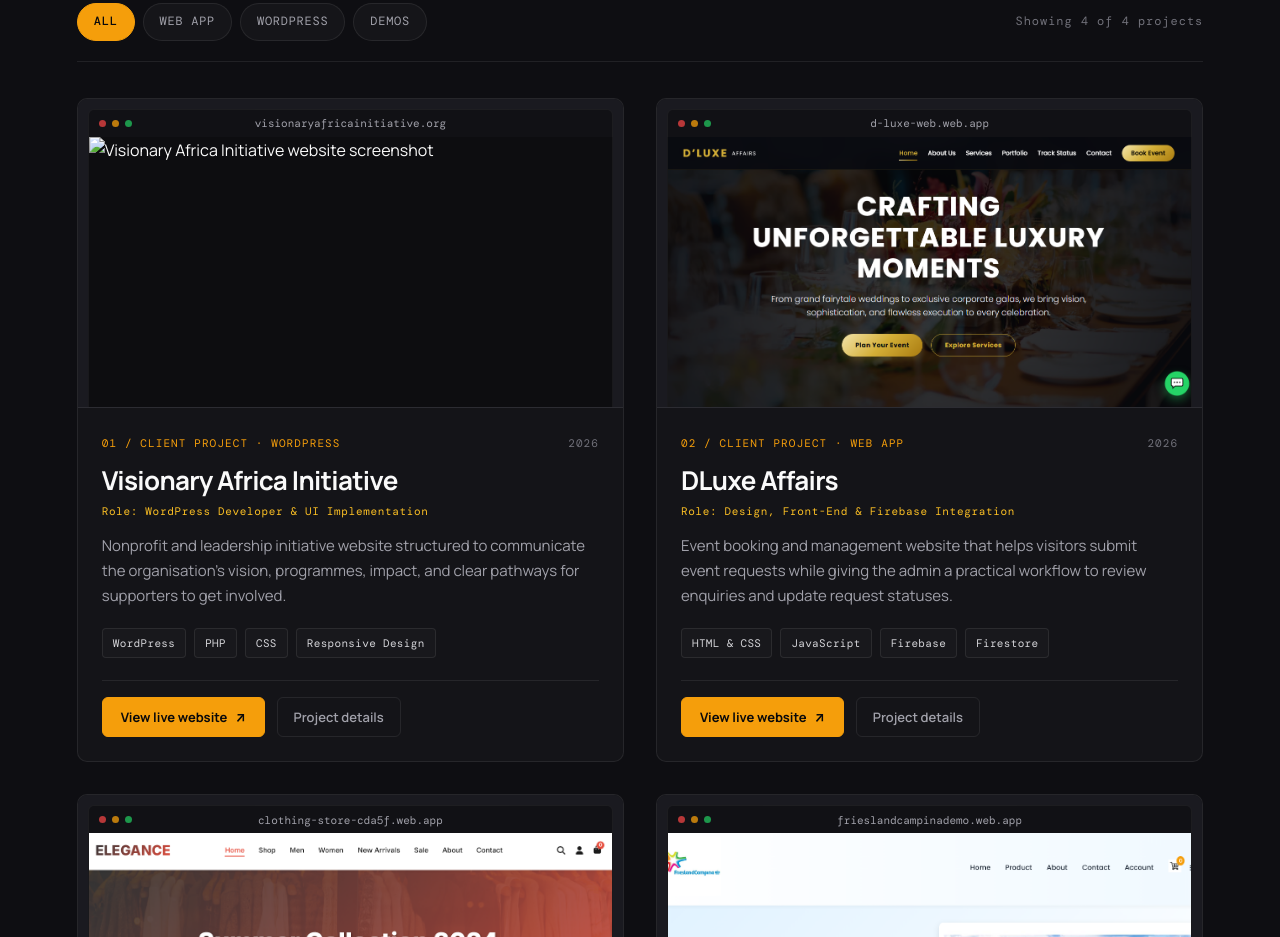
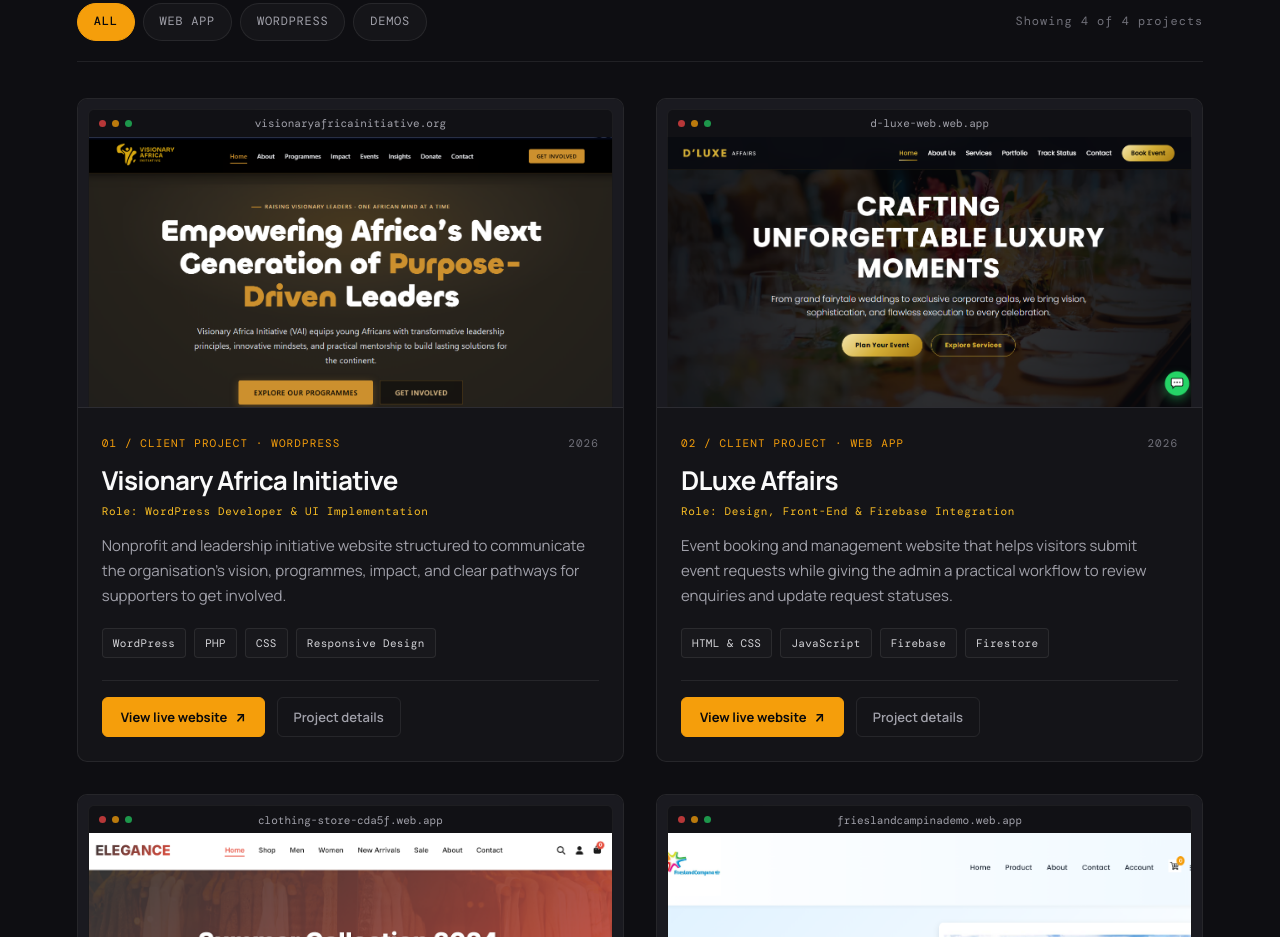
Before and after one commit to damilarealao33-cloud/damilare-portfolio, a plain HTML site: page index.html in a window 1280 px wide. Shown: the part 1084-2021 px from the top of the page. Drawn offline with nearby package versions, Linux system fonts and the light colour scheme; files whose address does not match are found by name.

Commit message:
Fix image source path for project screenshot

```diff
--- a/index.html
+++ b/index.html
@@ -106,7 +106,7 @@
                 <div>visionaryafricainitiative.org</div>
               </div>
               <div class="project-screenshot-wrap">
-                <img class="project-screenshot" src="portfolio screenshot/vai.png"
+                <img class="project-screenshot" src="./vai.png"
                   alt="Visionary Africa Initiative website screenshot" loading="lazy" decoding="async">
               </div>
             </div>
```
